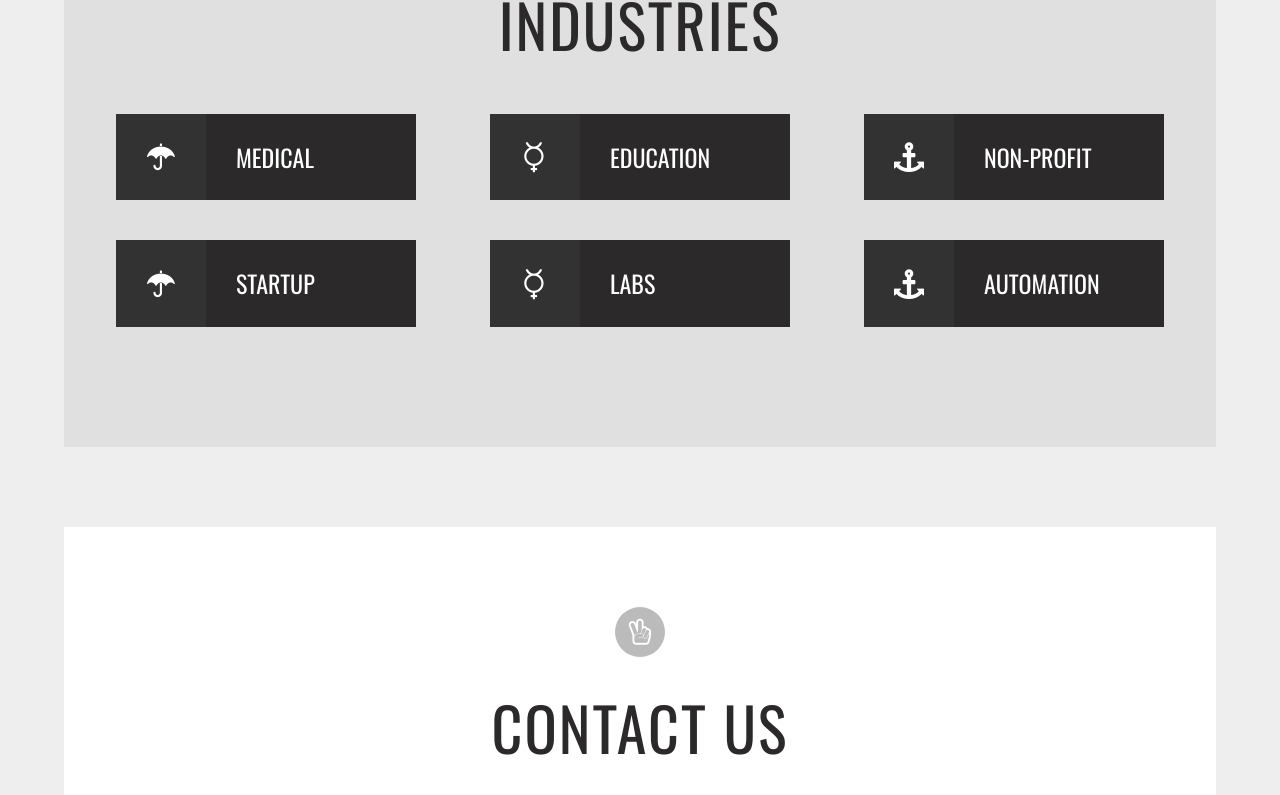
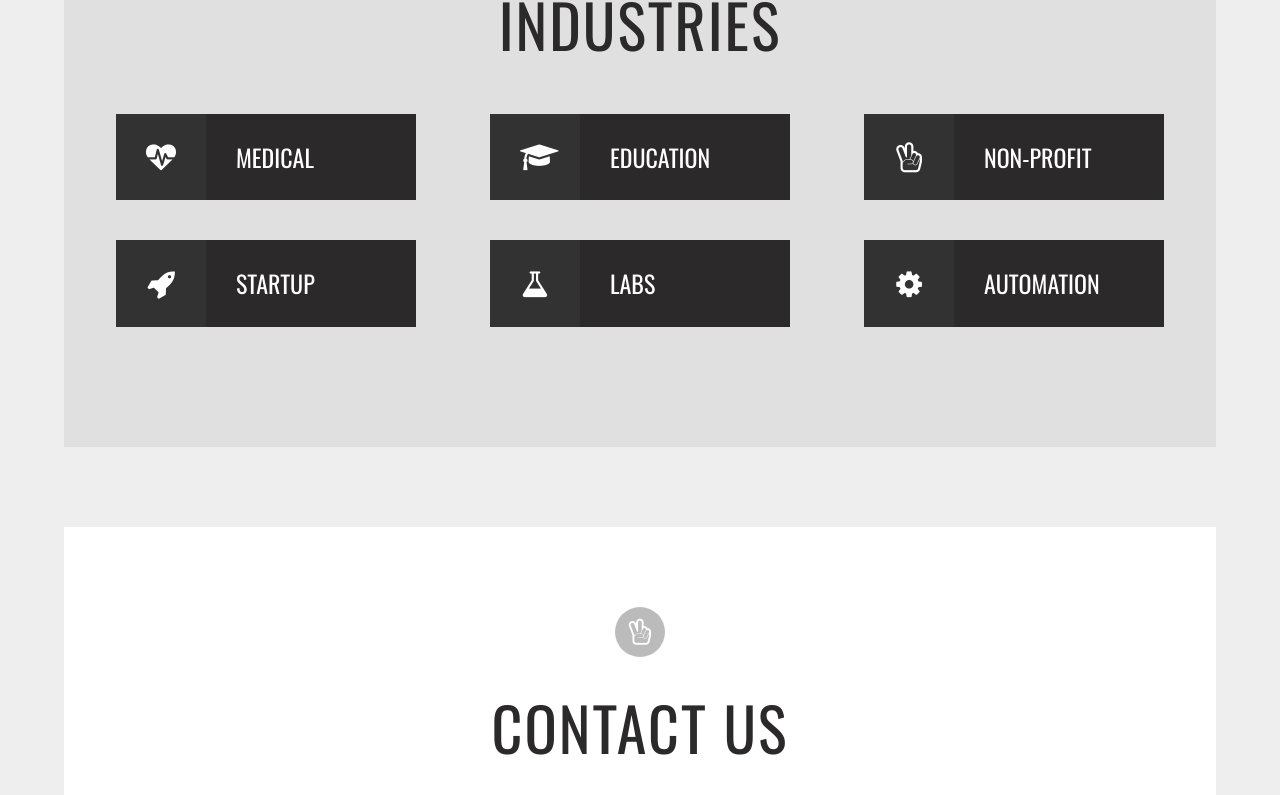
Before and after one commit to ScitusSoftware/scitussoftware, a plain HTML site: page index.html in a window 1280 px wide. Shown: the part 3277-4072 px from the top of the page. Drawn offline with nearby package versions, Linux system fonts and the light colour scheme; some packages are replaced by stand-ins of ours.

Commit message:
fix the icons for industries

```diff
--- a/index.html
+++ b/index.html
@@ -347,7 +347,7 @@
 						<div class="p-table clearfix">
 							<div class="p-top clearfix">
 								<div class="p-left">
-									<i class="fa fa-umbrella"></i>
+									<i class="fa fa-heartbeat"></i>
 								</div>
 								<h3>Medical</h3>
 							</div>
@@ -364,7 +364,7 @@
 						<div class="p-table clearfix">
 							<div class="p-top clearfix">
 								<div class="p-left">
-									<i class="fa fa-mercury"></i>
+									<i class="fa fa-graduation-cap"></i>
 								</div>
 								<h3>Education</h3>
 							</div>
@@ -381,7 +381,7 @@
 						<div class="p-table clearfix">
 							<div class="p-top clearfix">
 								<div class="p-left">
-									<i class="fa fa-anchor"></i>
+									<i class="fa fa-hand-peace-o"></i>
 								</div>
 								<h3>Non-Profit</h3>
 							</div>
@@ -398,7 +398,7 @@
 						<div class="p-table clearfix">
 							<div class="p-top clearfix">
 								<div class="p-left">
-									<i class="fa fa-umbrella"></i>
+									<i class="fa fa-rocket"></i>
 								</div>
 								<h3>Startup</h3>
 							</div>
@@ -415,7 +415,7 @@
 						<div class="p-table clearfix">
 							<div class="p-top clearfix">
 								<div class="p-left">
-									<i class="fa fa-mercury"></i>
+									<i class="fa fa-flask"></i>
 								</div>
 								<h3>Labs</h3>
 							</div>
@@ -432,7 +432,7 @@
 						<div class="p-table clearfix">
 							<div class="p-top clearfix">
 								<div class="p-left">
-									<i class="fa fa-anchor"></i>
+									<i class="fa fa-cog"></i>
 								</div>
 								<h3>Automation</h3>
 							</div>
```
